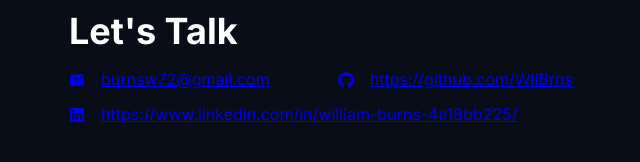
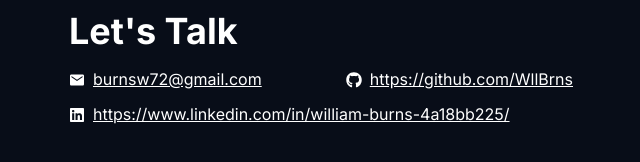
Before and after one commit to WllBrns/wllbrns.github.io, a React (Create React App) app: page / in a window 1280 px wide. Shown: the part 772-934 px from the top of the page, without its empty margins (319-959 px from the left). Built offline with nearby package versions, Linux system fonts and the light colour scheme.

Commit message:
white links

```diff
--- a/src/App.css
+++ b/src/App.css
@@ -43,10 +43,11 @@ section p {
 
 .contactP * {
   display: block;
+  color: white;
 }
 
-.contactP a{
+.contactP a {
   display: flex;
-  gap: 1rem;
+  gap: 0.5rem;
   align-items: center;
 }
```
